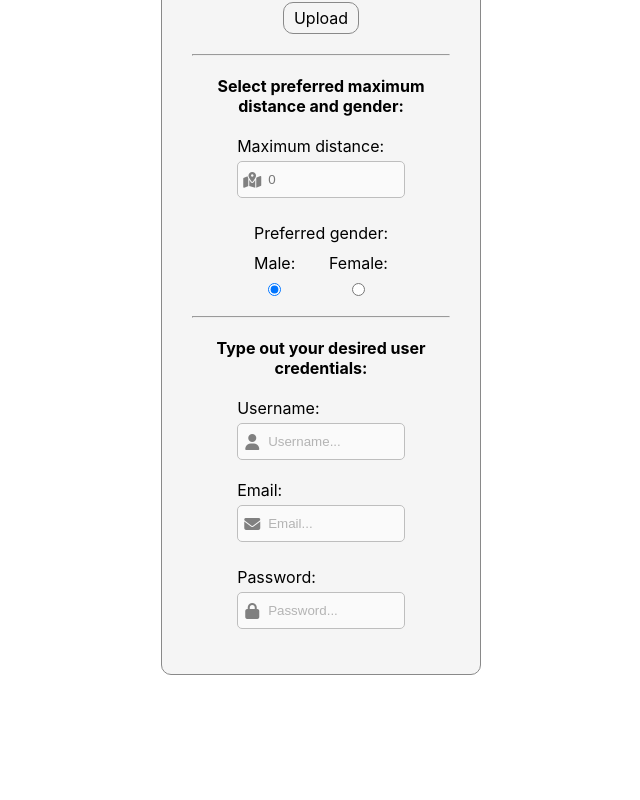
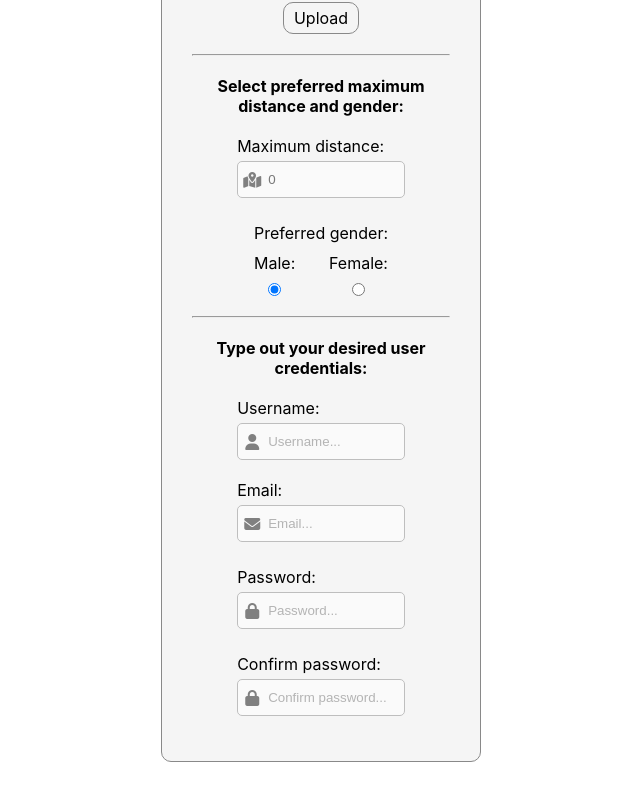
Before and after one commit to ivangeorgiev34/FlameDating, a React (Create React App) app: page /register in a window 1280 px wide. Shown: the part 1714-2514 px from the top of the page, without its empty margins (319-959 px from the left). Before the commit the page ends 2449 px from the top, so only its background shows below. Built offline with nearby package versions, Linux system fonts and the light colour scheme.

Commit message:
Add confirmPasswordContainer class stylings

```diff
--- a/src/pages/Register/Register.tsx
+++ b/src/pages/Register/Register.tsx
@@ -13,6 +13,7 @@ import { firstProfilePictureValidation } from "../../validators/register/firstPr
 import { maximumDistanceValidation } from "../../validators/register/maximumDistanceValidation/maximumDistanceValidation";
 import { emailValidation } from "../../validators/login/emailValidation/emailValidation";
 import { passwordValidation } from "../../validators/login/passwordValidation/passwordValidation";
+import { confirmPasswordValidation } from "../../validators/register/confirmPasswordValidation/confirmPasswordValidation";
 
 export const Register: React.FC = () => {
   const { formValues, onFormChange, onFormChangeImage, onFormTextAreaChange } =
@@ -398,6 +399,29 @@ export const Register: React.FC = () => {
           </div>
           <span className={styles.error}>{formErrors.password}</span>
         </div>
+        <div className={styles.confirmPasswordContainer}>
+          <label htmlFor="confirmPassword">Confirm password:</label>
+          <div className={styles.confirmPasswordInputContainer}>
+            <i className="fa-solid fa-lock"></i>
+            <input
+              type="password"
+              name="confirmPassword"
+              placeholder="Confirm password..."
+              value={formValues.confirmPassword}
+              onChange={(e) => onFormChange(e)}
+              onBlur={(e) =>
+                onFormErrorChange(
+                  e,
+                  confirmPasswordValidation(
+                    formValues.password,
+                    formValues.confirmPassword
+                  )
+                )
+              }
+            />
+          </div>
+          <span className={styles.error}>{formErrors.confirmPassword}</span>
+        </div>
       </div>
     </div>
   );
```
